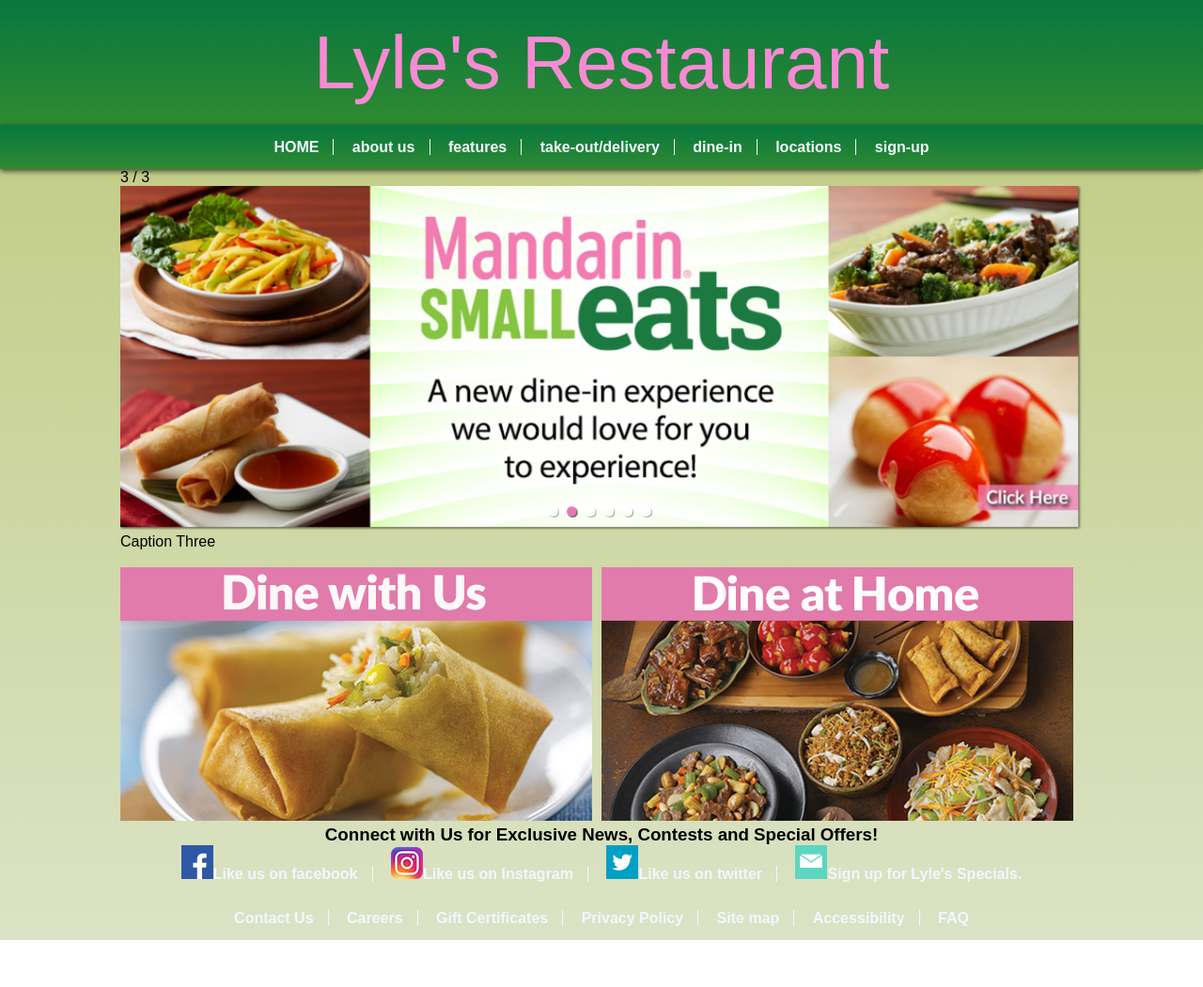
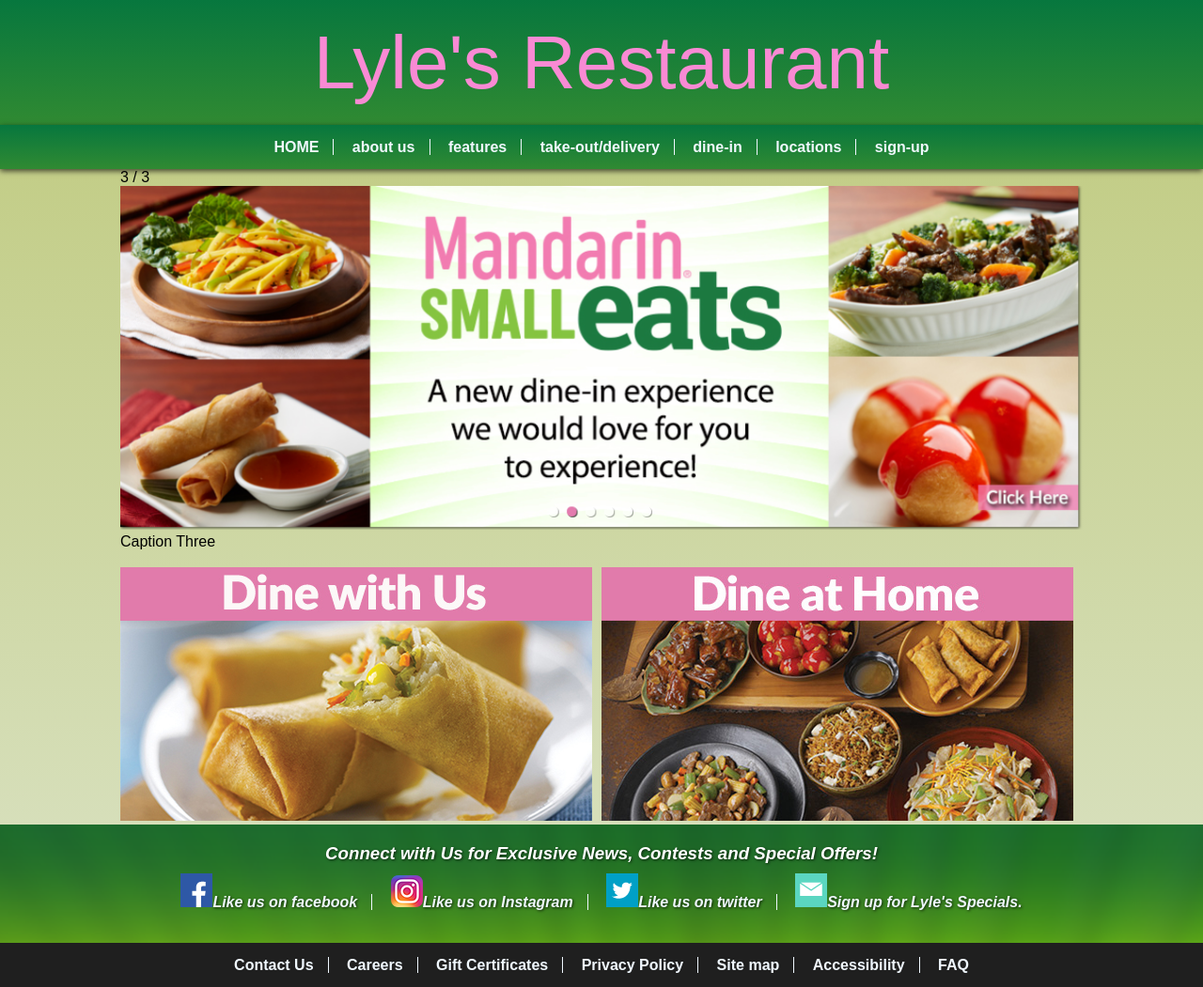
Before and after one commit to Lylestrain/August, a plain HTML site: page index.html in a window 1280 px wide. Shown: the whole page at 94% size. Before the commit the page ends 1001 px from the top, so only its background shows below. Drawn offline with Linux system fonts and the light colour scheme.

Commit message:
Update main.css

```diff
--- a/styles/main.css
+++ b/styles/main.css
@@ -74,7 +74,20 @@
     float: left;
 }
 
-footer {
-    background-image: url('./images/header-bg.png');
+#footer-top {
+    background-image: url('../images/header-bg.png');
     text-align: center;
+    font-style: italic;
+    color: white ;
+    font-weight: 900;
+    text-shadow: 1px 1px 3px rgba(0,0,0,.7);
+    padding: 20px 0;
 }
+
+#footer-top>h3 {
+    padding-bottom: 10px;
+}
+
+#footer-bottom {
+    background-color: #1f1f1f;
+}
```
